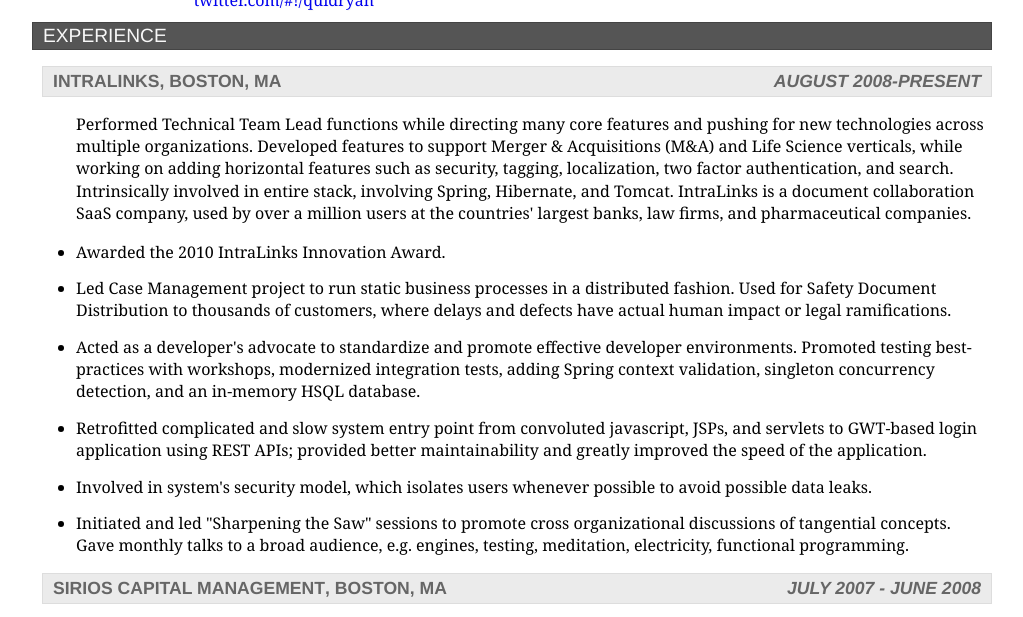
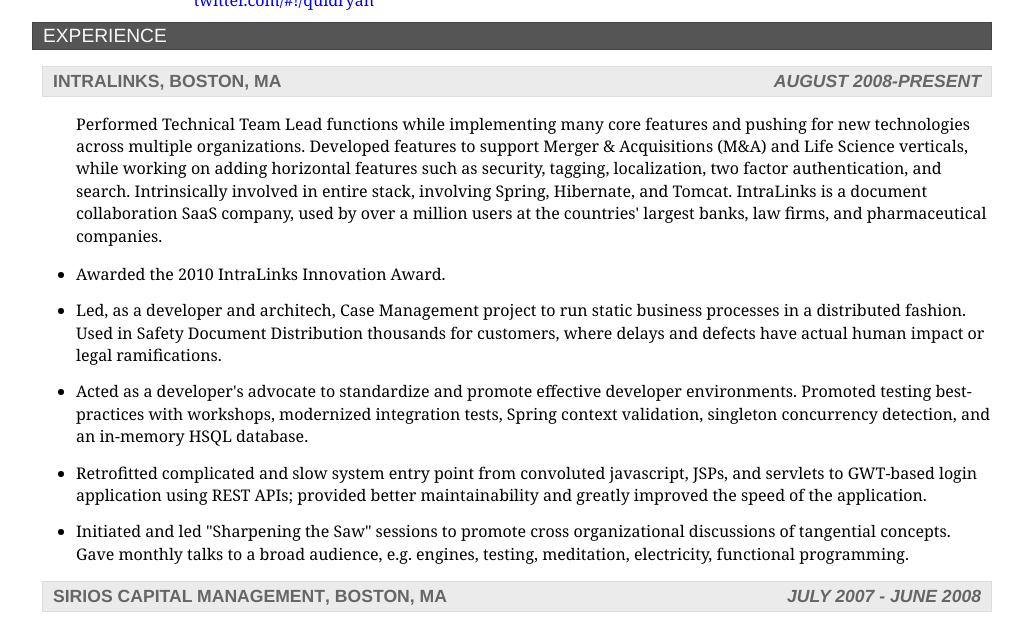
Before and after one commit to quidryan/resume, a plain HTML site: page index.html in a window 1280 px wide. Shown: the part 159-776 px from the top of the page, without its empty margins (128-1151 px from the left). Drawn offline with Linux system fonts and the light colour scheme.

```diff
--- a/index.html
+++ b/index.html
@@ -50,7 +50,7 @@
 		<h2>Experience</h2>
 		<h3><strong>IntraLinks</strong>, Boston, MA <em>August 2008-Present</em></h3>
 		<p>
-		Performed Technical Team Lead functions while directing many core features and pushing for new
+		Performed Technical Team Lead functions while implementing many core features and pushing for new
         technologies across multiple organizations.
 		Developed features to support Merger &amp; Acquisitions (M&amp;A) and Life Science verticals,
 		while working on adding horizontal features such as security, tagging, localization, two factor
@@ -61,12 +61,13 @@
 		<ul class="disc">
 			<li>Awarded the 2010 IntraLinks Innovation Award.</li>
 
-			<li>Led Case Management project to run static business processes in a distributed fashion. Used for Safety Document
-			Distribution to thousands of customers, where delays and defects have actual human impact or legal ramifications.</li>
+			<li>Led, as a developer and architech, Case Management project to run static business processes in a distributed fashion.
+            Used in Safety Document
+			Distribution thousands for customers, where delays and defects have actual human impact or legal ramifications.</li>
 
 			<li>Acted as a developer&#39;s advocate to standardize and promote effective developer environments. Promoted testing
             best-practices with workshops,
-			modernized integration tests, adding Spring context validation, singleton concurrency detection, and an in-memory
+			modernized integration tests, Spring context validation, singleton concurrency detection, and an in-memory
 			HSQL database.</li>
 
 			<li>Retrofitted complicated and slow system entry point from convoluted javascript,
@@ -77,8 +78,9 @@
 			<li>Learned Flex, to better cooperate with UI Developers and to introduce functional programming
 			concepts to Flex codebase.</li>
 			-->
-
+<!--
 			<li>Involved in system's security model, which isolates users whenever possible to avoid possible data leaks.</li>
+-->
 
 			<li>Initiated and led &quot;Sharpening the Saw&quot; sessions to promote cross organizational discussions
 			of tangential concepts. Gave monthly talks to a broad audience, e.g. engines, testing, meditation, electricity,
@@ -126,7 +128,7 @@
 		<h3><strong>Equipe Communications</strong>, Acton, MA <em>August 2000 - June 2006</em></h3>
 		<p>Provided company-wide development support, bringing a multitude of projects to completion in fast paced startup environment.</p>
 		<ul class="disc">
-			<li>Pioneered BeanShell-based graphical scripting environment, to test IIOP interfaces in a
+			<li>Pioneered BeanShell-based graphical scripting environment to test IIOP interfaces in a
 			Java syntax sandbox. Supported its use by engineering, SQA, bulk provisioning, and on-site
 			diagnostics.</li>
 			<li>Designed auditing/reporting product to perform large scale audits of customers’ network.
```
